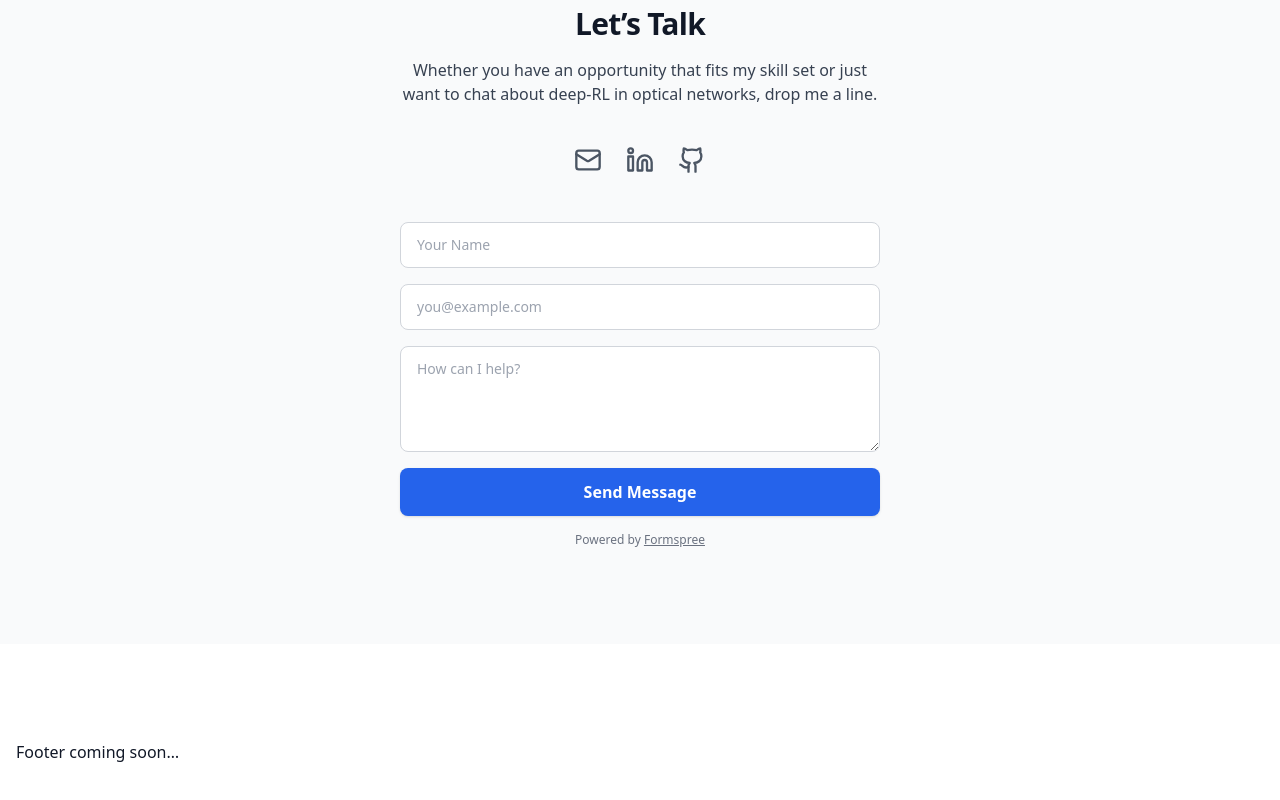
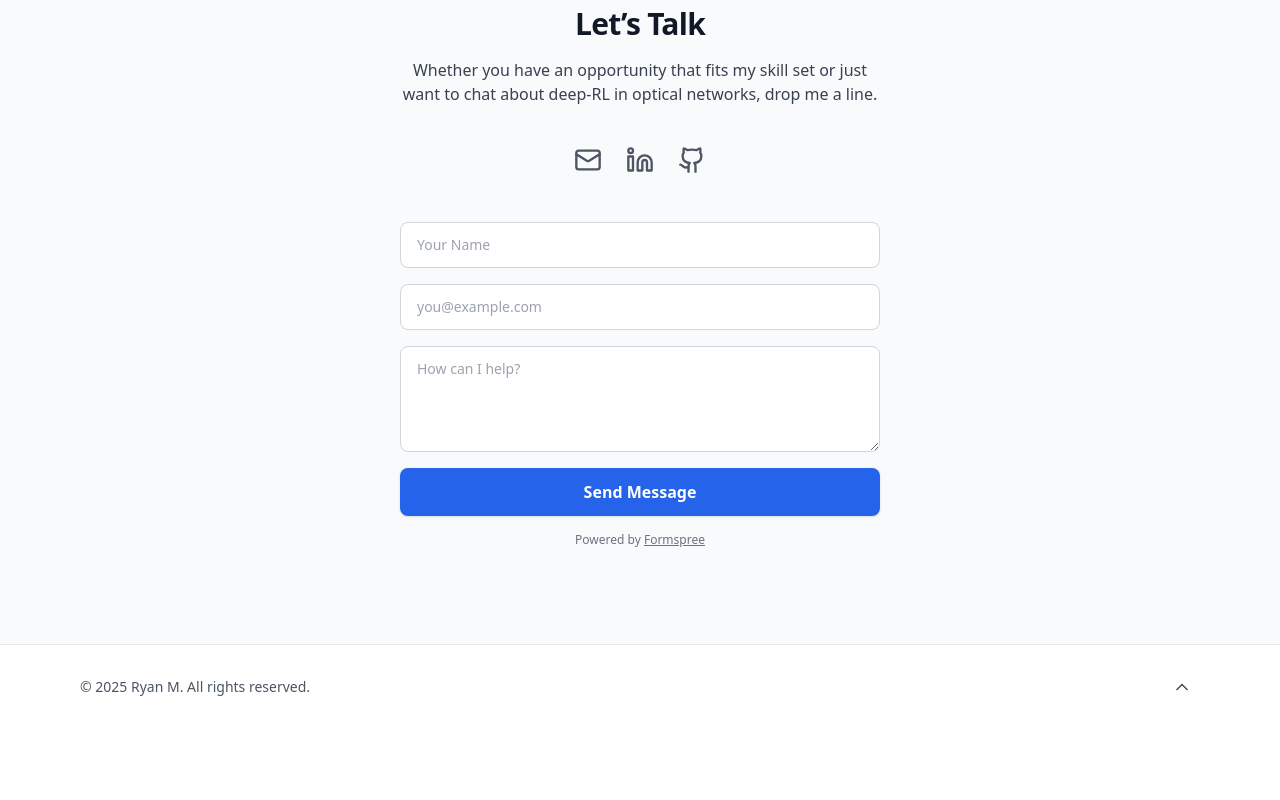
Before and after one commit to ryanmccann1024/portfolio_website, a React (Vite) app: page / in a window 1280 px wide. Shown: the part 3642-4442 px from the top of the page. After the commit the page ends 4371 px from the top, so only its background shows below. Built offline with nearby package versions, Linux system fonts and the light colour scheme.

Commit message:
Add first Footer section

```diff
--- a/src/components/Footer.jsx
+++ b/src/components/Footer.jsx
@@ -1,3 +1,25 @@
+// src/components/Footer.jsx
+import {ChevronUpIcon} from "lucide-react";
+
 export default function Footer() {
-    return <section id="footer" className="py-24 px-4">Footer coming soon…</section>;
+    return (
+        <footer className="border-t border-gray-200 bg-white py-6 dark:border-slate-700 dark:bg-slate-900">
+            <div className="mx-auto flex max-w-6xl items-center justify-between px-4 text-sm">
+                {/* copyright */}
+                <p className="text-gray-600 dark:text-gray-400">
+                    © {new Date().getFullYear()} Ryan M. All rights reserved.
+                </p>
+
+                {/* back-to-top */}
+                <a
+                    href="#hero"
+                    aria-label="Back to top"
+                    className="rounded-full p-2 text-gray-600 transition hover:bg-gray-100 hover:text-blue-600
+                     dark:text-gray-400 dark:hover:bg-slate-700 dark:hover:text-blue-400"
+                >
+                    <ChevronUpIcon size={20}/>
+                </a>
+            </div>
+        </footer>
+    );
 }
```
